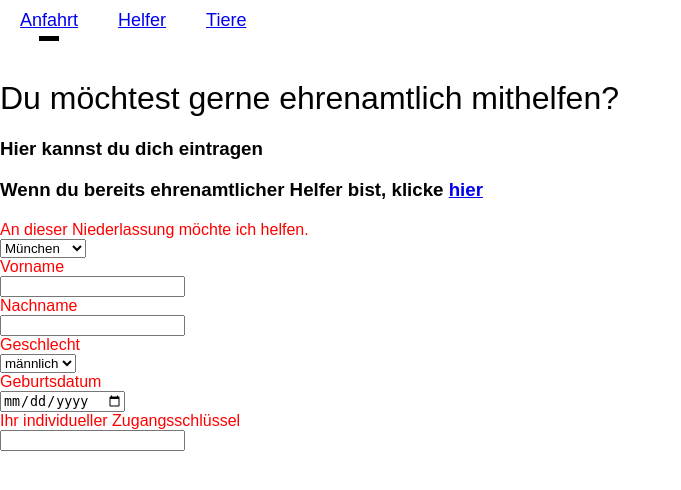
After one commit to Mlorenz12/4.Sem_DB_Animal_Shelter, a Flask app: page /UC2 in a window 1280 px wide. The commit adds this page. Shown: the top 490 px of the page, without its empty margins (0-681 px from the left). Run offline with Flask 2, Linux system fonts and the light colour scheme; some libraries are stand-ins or nearby versions.

Commit message:
Initial commit

```diff
--- a/app.py
+++ b/app.py
@@ -1,10 +1,12 @@
 from flask import Flask, render_template, url_for, request, redirect, jsonify
 from flask_sqlalchemy import SQLAlchemy
 from datetime import datetime
+from flask_bootstrap import Bootstrap
 
 app = Flask(__name__)
 app.config['SQLALCHEMY_DATABASE_URI'] = 'sqlite:///test.db'
 db = SQLAlchemy(app)
+bootstrap = Bootstrap(app)
 
 class Todo(db.Model):
     id = db.Column(db.Integer, primary_key=True)
@@ -60,9 +62,21 @@ def update(id):
     else:
         return render_template('update.html', task=task)
 
-@app.route('/Vorlage')
-def Vorlage():
-    return render_template('Mimis_Vorlage.html')
+@app.route('/UC1')
+def UC1():
+    return render_template('UC1Anfahrt.html')
+
+@app.route('/UC2')
+def UC2():
+    return render_template('UC2Helfer.html')
+
+@app.route('/UC2Eintrag')
+def UC2Eintrag():
+    return render_template('UC2Eintrag.html')
+
+@app.route('/UC3')
+def UC3():
+    return render_template('UC3Tiere.html')
 
 if __name__ == "__main__":
     app.run(debug=True)
--- /dev/null
+++ b/static/css/UC2.css
@@ -0,0 +1,48 @@
+li {
+    color: black;
+    float: left;
+    position: relative;
+    padding: 10px 20px;
+    overflow: hidden;
+}
+
+li::after {
+  background-color: black;
+  content: "";
+  width: 0;
+  height: 5px;
+  left: 0;
+  bottom: 0;
+  margin-left: 40%;
+  margin-right: 40%;
+  transition: width 0.35s ease 0s;
+  position: absolute;
+}
+
+li:hover::after {
+  width: 20%;
+  height: 5px;
+  margin-left: 40%;
+  margin-right: 40%;
+}
+
+ul {
+  list-style: none;
+  padding: 0;
+  margin: 0;
+}
+h1 {
+  text-align: left;
+  font-weight: 100;
+  margin-top: 2%;
+}
+
+.navbar-light .navbar-nav .nav-link {
+  color: rgba(0, 0, 0, 0.69);
+}
+
+.label {
+    margin-top: 2cm;
+    margin-bottom: 0;
+    color: red;
+}
--- /dev/null
+++ b/templates/UC2Helfer.html
@@ -0,0 +1,62 @@
+{% extends 'base.html' %}
+
+{% block head %}
+<title>Helfer</title>
+<link rel="stylesheet" href="../static/css/UC2.css">
+{% endblock %}
+
+{% block body %}
+<!-- Hier steht alles aus dem Body-->
+
+<!--
+    was du normalerweise in <script> <\script> schreibst funktioniert auch weiterhin
+    und du kannst direkt Pythonfunktionen einbauen mit:
+-->
+<br>
+
+<h1>Du möchtest gerne ehrenamtlich mithelfen?</h1>
+<h3>Hier kannst du dich eintragen</h3>
+<h3>Wenn du bereits ehrenamtlicher Helfer bist, klicke <a href="/UC2Eintrag">hier</a></h3>
+
+<div class="form">
+    <label class="label" for="niederlassung">An dieser Niederlassung möchte ich helfen.</label><br>
+    <select name="niederlassung" id="niederlassung">
+        <option value="münchen">München</option>
+        <option value="berlin">Berlin</option>
+        <option value="mannheim">Mannheim</option>
+        <option value="düsseldorf">Düsseldorf</option>
+    </select><br>
+    <label class="label" for="vorname">Vorname</label><br>
+    <input type="text" name="vorname" id="vorname"><br>
+    <label class="label" for="nachname">Nachname</label><br>
+    <input type="text" name="nachname" id="nachname"><br>
+    <label class="label" for="gender">Geschlecht</label><br>
+    <select name="gender" id="gender">
+        <option value="m">männlich</option>
+        <option value="w">weiblich</option>
+        <option value="d">divers</option>
+    </select><br>
+    <label class="label" for="date">Geburtsdatum</label><br>
+    <input type="date" id="date" name="Datum"><br>
+    <label class="label" for="password">Ihr individueller Zugangsschlüssel</label><br>
+    <input type="password" name="Password" id="password"><br>
+</div>
+
+{% endblock %}
+
+<!--
+    Zum Starten musst du die app.py ausführen und dann auf den localhost gehen
+    in app.py gibt es ganz unten ein paar Zeilen die folgendermaßen aussehen
+
+    @app.route('/Vorlage')
+    def Vorlage():
+        return render_template('Mimis_Vorlage.html')
+
+    Das heißt das der Link zu der Seite localhost:5000/Vorlage ist und das Ganze auf 'Mimis_Vorlage.html'
+    verweißt
+
+    Wenn du weitere Seiten baust kannst du sie dir ansehen indem du die diesen Code nochmal an app.py anhängst
+    (unter den anderen app.route Befehlen) und entsprechend den Link und den Verweis auf die HTML änderst
+
+    Arbeite bitte auch weiterhin erstmal nur in der app.py nicht in der database.py
+-->
--- a/templates/base.html
+++ b/templates/base.html
@@ -5,7 +5,16 @@
         {% block head %}{% endblock %}
     </head>
     <body>
-        <!--//Navbar-->
+        {% block navbar %}
+        <div class="navbar navbar-fixed-top">
+              <ul class="navbar-nav mr-auto nav-fill w-100" style="font-size: large;">
+                <li class="nav-item"><a class="nav-link" href="/UC1">Anfahrt</a></li>
+                <li class="nav-item"><a class="nav-link" href="/UC2">Helfer</a></li>
+                <li class="nav-item"><a class="nav-link" href="/UC3">Tiere</a></li>
+              </ul>
+        </div>
+        <br><br>
+        {% endblock %}
         {%block body%}{% endblock %}
         <!--Fußzeile-->
     </body>
```
Also changed, not shown: static/css/UC1.css (added, +46 -0 lines), static/css/UC3.css (added, +83 -0 lines), templates/UC1Anfahrt.html (added, +50 -0 lines), templates/UC3Tiere.html (added, +51 -0 lines), templates/VOrlage.html (added, +36 -0 lines), templates/UC2Eintrag.html (renamed from templates/Mimis_Vorlage.html).
